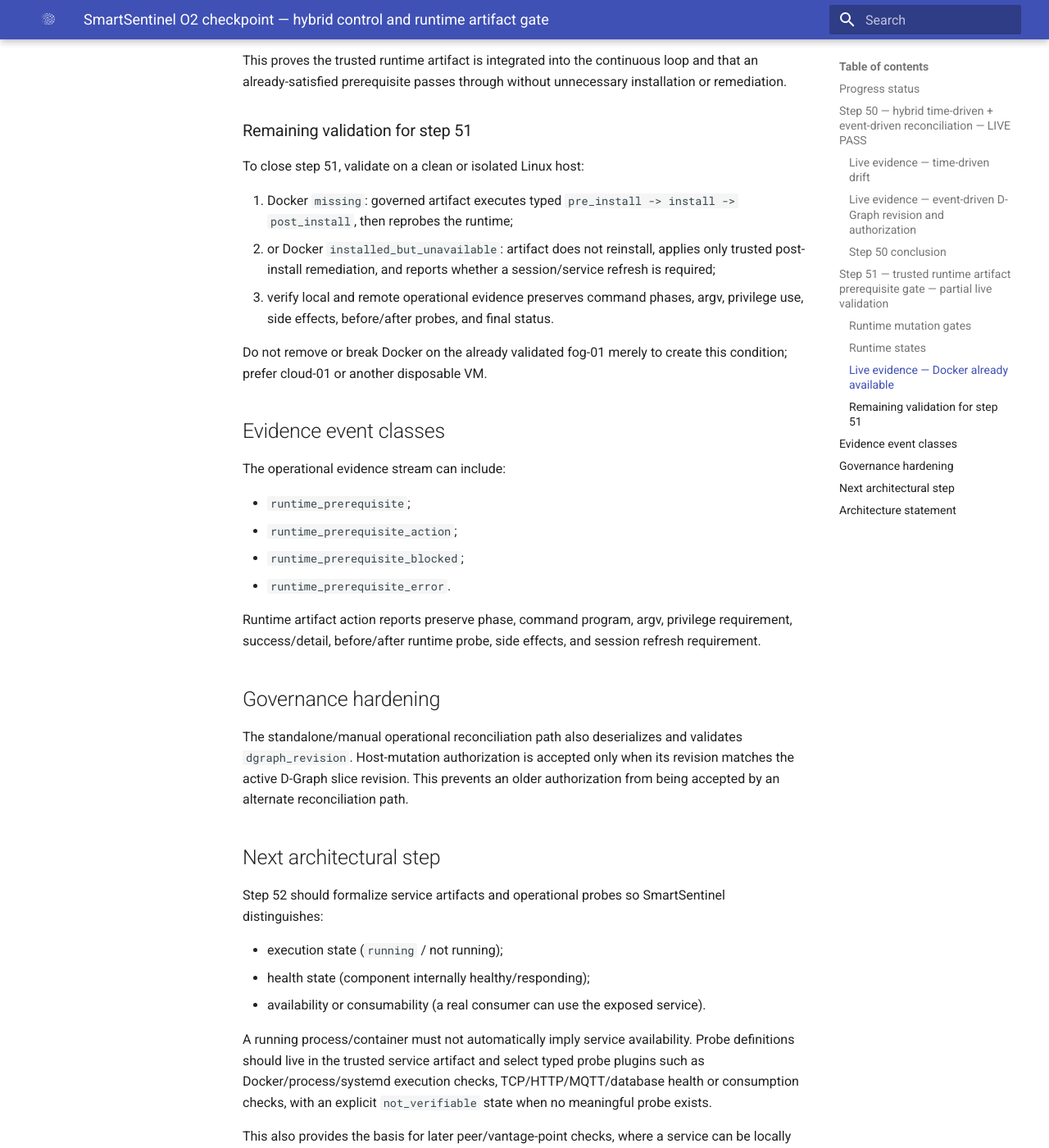
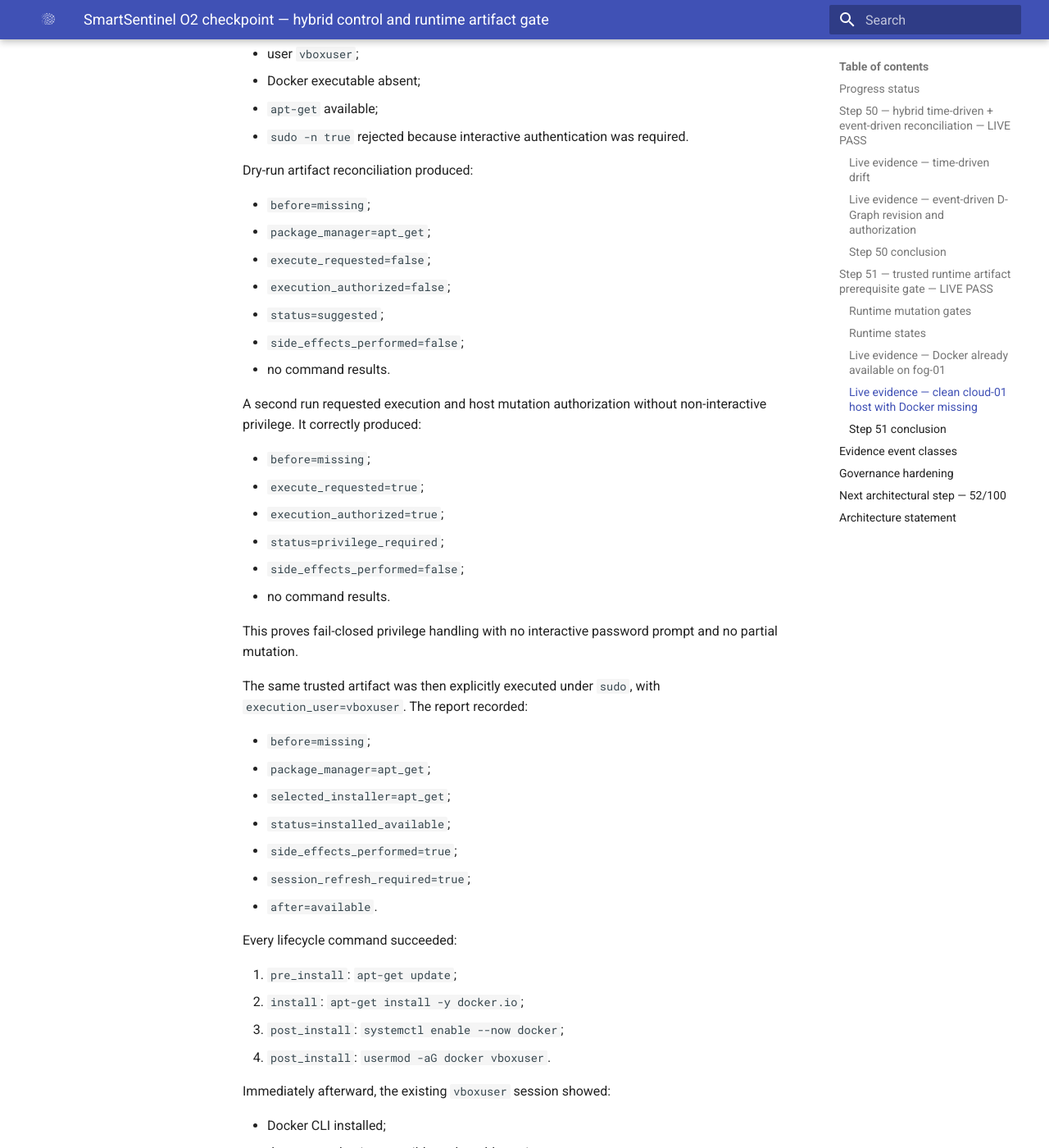
Before and after one commit to dnredson/datum, an MkDocs documentation site: the page built from documentation/checkpoints/SMARTSENTINEL_PROGRESS_2026-09-04_O2_HYBRID_RUNTIME_ARTIFACT.md, in a window 1280 px wide and 1400 px high, scrolled down 4617 px. Shown: the whole window at 82% size. Built offline with MkDocs 1.6.1 and Material for MkDocs 9.7.7, drawn with Linux system fonts in a browser that asks for light colours; some of the changed text lies outside the part shown.

Commit message:
Close step 51 runtime artifact live validation

```diff
--- a/documentation/checkpoints/SMARTSENTINEL_PROGRESS_2026-09-04_O2_HYBRID_RUNTIME_ARTIFACT.md
+++ b/documentation/checkpoints/SMARTSENTINEL_PROGRESS_2026-09-04_O2_HYBRID_RUNTIME_ARTIFACT.md
@@ -7,9 +7,9 @@ Branch: `agent/o2-host-capability-discovery`
 
 - 49/100 — LIVE PASS.
 - 50/100 — LIVE PASS.
-- 51/100 — IMPLEMENTED; compile PASS; live runtime-gate/available path PASS; clean-host install/remediation lifecycle validation still pending.
+- 51/100 — LIVE PASS.
 
-Step 50 is closed. Step 51 is not considered closed until the trusted runtime artifact is exercised on a host where Docker is missing or installed-but-unavailable.
+Steps 50 and 51 are closed.
 
 ## Step 50 — hybrid time-driven + event-driven reconciliation — LIVE PASS
 
@@ -75,8 +75,6 @@ After revision 2 received a matching authorization, sequence 116 recorded anothe
 
 `docker ps --filter name=datum-mqtt` then showed the existing `datum-mqtt` container `Up`, confirming recovery after the authorization change without waiting for the drift interval.
 
-The following cycles returned to `reconciliation_skipped` while the drift proof was fresh, and later time-driven verification returned `wasm_actions=0` with stable convergence.
-
 ### Step 50 conclusion
 
 Both trigger classes are live-proven:
@@ -86,7 +84,7 @@ Both trigger classes are live-proven:
 
 The same operational evidence stream preserves both paths and the D-Graph revision associated with each event.
 
-## Step 51 — trusted runtime artifact prerequisite gate — partial live validation
+## Step 51 — trusted runtime artifact prerequisite gate — LIVE PASS
 
 The operational loop checks the runtime prerequisite before container reconciliation when the active slice contains container services.
 
@@ -120,11 +118,11 @@ If a gate is missing, SmartSentinel records evidence and does not install or rem
 
 - Docker `available`: continue to WASM/service reconciliation.
 - Docker `missing`: execute trusted `pre -> install -> post` lifecycle only when governed and allowed.
-- Docker `installed_but_unavailable`: do not reinstall. When governed and allowed, execute only trusted post-install remediation (for example starting/enabling Docker and configuring the execution user's Docker group).
+- Docker `installed_but_unavailable`: do not reinstall. When governed and allowed, execute only trusted post-install remediation.
 
 If post-install group membership changes require a new session/service, the report sets `session_refresh_required=true`; SmartSentinel does not pretend that the current process immediately gained supplementary-group access.
 
-### Live evidence — Docker already available
+### Live evidence — Docker already available on fog-01
 
 The combined step 50/51 live run repeatedly recorded:
 
@@ -140,15 +138,73 @@ The combined step 50/51 live run repeatedly recorded:
 
 This proves the trusted runtime artifact is integrated into the continuous loop and that an already-satisfied prerequisite passes through without unnecessary installation or remediation.
 
-### Remaining validation for step 51
+### Live evidence — clean cloud-01 host with Docker missing
 
-To close step 51, validate on a clean or isolated Linux host:
+Cloud-01 started with:
 
-1. Docker `missing`: governed artifact executes typed `pre_install -> install -> post_install`, then reprobes the runtime;
-2. or Docker `installed_but_unavailable`: artifact does not reinstall, applies only trusted post-install remediation, and reports whether a session/service refresh is required;
-3. verify local and remote operational evidence preserves command phases, argv, privilege use, side effects, before/after probes, and final status.
+- user `vboxuser`;
+- Docker executable absent;
+- `apt-get` available;
+- `sudo -n true` rejected because interactive authentication was required.
 
-Do not remove or break Docker on the already validated fog-01 merely to create this condition; prefer cloud-01 or another disposable VM.
+Dry-run artifact reconciliation produced:
+
+- `before=missing`;
+- `package_manager=apt_get`;
+- `execute_requested=false`;
+- `execution_authorized=false`;
+- `status=suggested`;
+- `side_effects_performed=false`;
+- no command results.
+
+A second run requested execution and host mutation authorization without non-interactive privilege. It correctly produced:
+
+- `before=missing`;
+- `execute_requested=true`;
+- `execution_authorized=true`;
+- `status=privilege_required`;
+- `side_effects_performed=false`;
+- no command results.
+
+This proves fail-closed privilege handling with no interactive password prompt and no partial mutation.
+
+The same trusted artifact was then explicitly executed under `sudo`, with `execution_user=vboxuser`. The report recorded:
+
+- `before=missing`;
+- `package_manager=apt_get`;
+- `selected_installer=apt_get`;
+- `status=installed_available`;
+- `side_effects_performed=true`;
+- `session_refresh_required=true`;
+- `after=available`.
+
+Every lifecycle command succeeded:
+
+1. `pre_install`: `apt-get update`;
+2. `install`: `apt-get install -y docker.io`;
+3. `post_install`: `systemctl enable --now docker`;
+4. `post_install`: `usermod -aG docker vboxuser`.
+
+Immediately afterward, the existing `vboxuser` session showed:
+
+- Docker CLI installed;
+- daemon socket inaccessible to that old session;
+- `id` still omitted the Docker group.
+
+After logout/login, `id` included group `docker` and `docker info --format '{{.ServerVersion}}'` returned `29.1.3`.
+
+This validates the artifact's `session_refresh_required=true` semantics and proves that SmartSentinel does not falsely claim that supplementary-group changes affect the already-running user session.
+
+### Step 51 conclusion
+
+The trusted runtime artifact lifecycle is live-proven across all required paths:
+
+- prerequisite already satisfied -> pass through without mutation;
+- Docker missing + no execute -> suggestion only;
+- Docker missing + authorized execute but insufficient privilege -> fail closed without side effects;
+- Docker missing + explicit privilege -> typed `pre -> install -> post` lifecycle;
+- session refresh requirement -> explicitly reported and confirmed by logout/login;
+- refreshed user session -> Docker available to the SmartSentinel execution user.
 
 ## Evidence event classes
 
@@ -165,7 +221,7 @@ Runtime artifact action reports preserve phase, command program, argv, privilege
 
 The standalone/manual operational reconciliation path also deserializes and validates `dgraph_revision`. Host-mutation authorization is accepted only when its revision matches the active D-Graph slice revision. This prevents an older authorization from being accepted by an alternate reconciliation path.
 
-## Next architectural step
+## Next architectural step — 52/100
 
 Step 52 should formalize service artifacts and operational probes so SmartSentinel distinguishes:
 
@@ -173,9 +229,21 @@ Step 52 should formalize service artifacts and operational probes so SmartSentin
 - health state (component internally healthy/responding);
 - availability or consumability (a real consumer can use the exposed service).
 
-A running process/container must not automatically imply service availability. Probe definitions should live in the trusted service artifact and select typed probe plugins such as Docker/process/systemd execution checks, TCP/HTTP/MQTT/database health or consumption checks, with an explicit `not_verifiable` state when no meaningful probe exists.
+A running process/container must not automatically imply service availability.
+
+Probe definitions should live in the trusted service artifact and select typed probe plugins such as:
+
+- Docker/process/systemd execution checks;
+- TCP checks;
+- HTTP/REST checks;
+- MQTT connect / publish / subscribe checks;
+- database checks.
+
+When no meaningful health or consumption probe exists, SmartSentinel should report an explicit `not_verifiable` state rather than infer availability from execution.
 
 This also provides the basis for later peer/vantage-point checks, where a service can be locally available but unreachable from an actual dependent node.
+
+The MQTT proof motivating this step is concrete: a container may be `Up` and the Mosquitto process may be running while an external consumer still cannot reach the broker because host port `1883` was not published. Therefore `running != healthy != available`.
 
 ## Architecture statement
 
```
